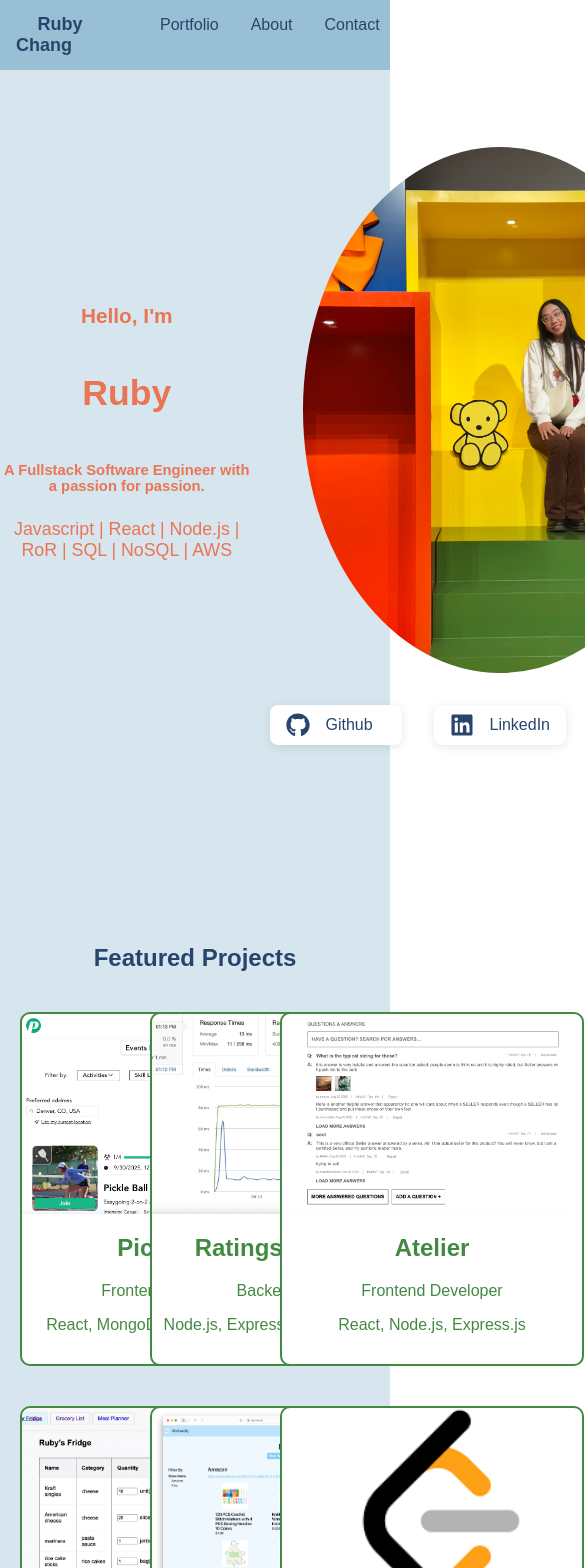
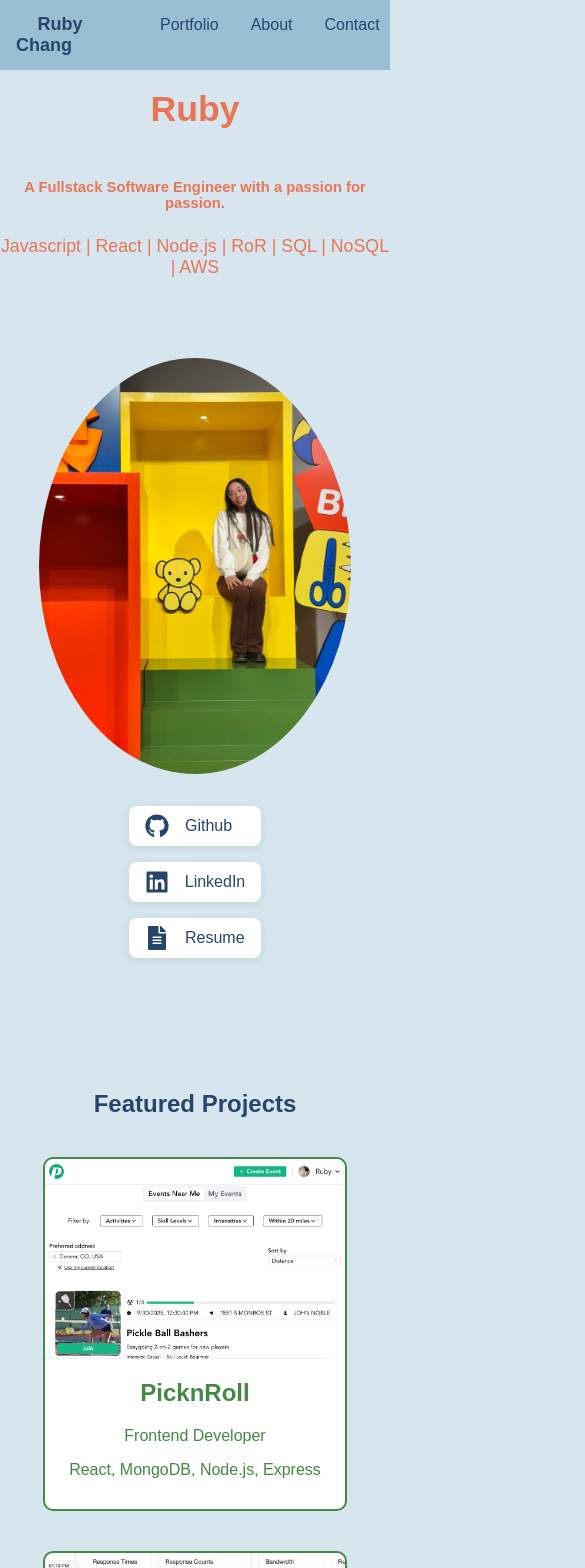
Before and after one commit to rchang825/rchang825.github.io, a React (Vite) app: page / in a window 390 px wide. Shown: the top 1568 px of the page, 585 px wide, since content can reach past the window. Built offline with nearby package versions, Linux system fonts and the light colour scheme.

Commit message:
Responsive to screen size changes

```diff
--- a/src/components/AboutMe.jsx
+++ b/src/components/AboutMe.jsx
@@ -18,7 +18,7 @@ function AboutMe() {
             When I'm not programming in front of a computer, I may still be in front of a screen gaming, or reading with my cats stepping on me every 30 minutes to remind me to blink. I also love to cook, bake, and crochet.
         </p>
       </div>
-      <div>
+      <div className="about-image">
         <img src="./images/renfair.jpeg" alt="Ruby at Ren Fair" />
       </div>
     </div>
--- a/src/styles/App.css
+++ b/src/styles/App.css
@@ -10,6 +10,7 @@
 body {
   margin: 0;
   font-family: Arial, Helvetica, sans-serif;
+  background-color: #d7e6ee;
 }
 
 .app {
@@ -19,7 +20,6 @@ body {
   flex-direction: column;
   align-items: center;
   justify-content: center;
-  background-color: #d7e6ee;
 }
 
 .nav {
@@ -28,14 +28,12 @@ body {
   z-index: 100;
   position: fixed;
   top: 0;
-  width: 100%;
+  width: 100vw;
   background-color: var(--accent-light-color);
   color: var(--dark-color);
 }
 
 .nav .logo {
-  float: left;
-  color: var(--dark-color);
   text-align: center;
   padding: 14px 16px;
   text-decoration: none;
@@ -44,7 +42,6 @@ body {
 }
 
 .nav .nav-links {
-  float: right;
   display: flex;
   list-style: none;
 }
@@ -190,16 +187,6 @@ body {
   max-width: 100%;
   height: auto;
   border-radius: 10px;
-}
-
-.about > div:first-child {
-  flex: 1;
-  max-width: 60%;
-}
-
-.about > div:last-child {
-  flex: 0 0 auto;
-  max-width: 35%;
 }
 
 .modal-backdrop {
@@ -391,3 +378,34 @@ body {
 .contact-link span {
   font-weight: 500;
 }
+/* @media only screen and (max-width: 600px) {
+  .nav-links {
+    flex-direction: column;
+  }
+} */
+@media only screen and (max-width: 1000px) {
+  .card-container {
+    grid-template-columns: repeat(1, minmax(0, 1fr));
+  }
+  .header, .about{
+    flex-direction: column;
+  }
+  .intro-buttons {
+    flex-direction: column;
+    gap: 1rem;
+  }
+  .about-image {
+    max-width: 90%;
+  }
+}
+@media only screen and (min-width: 1000px) {
+  .about > div:first-child {
+    flex: 1;
+    max-width: 60%;
+  }
+
+  .about > div:last-child {
+    flex: 0 0 auto;
+    max-width: 35%;
+  }
+}
```
